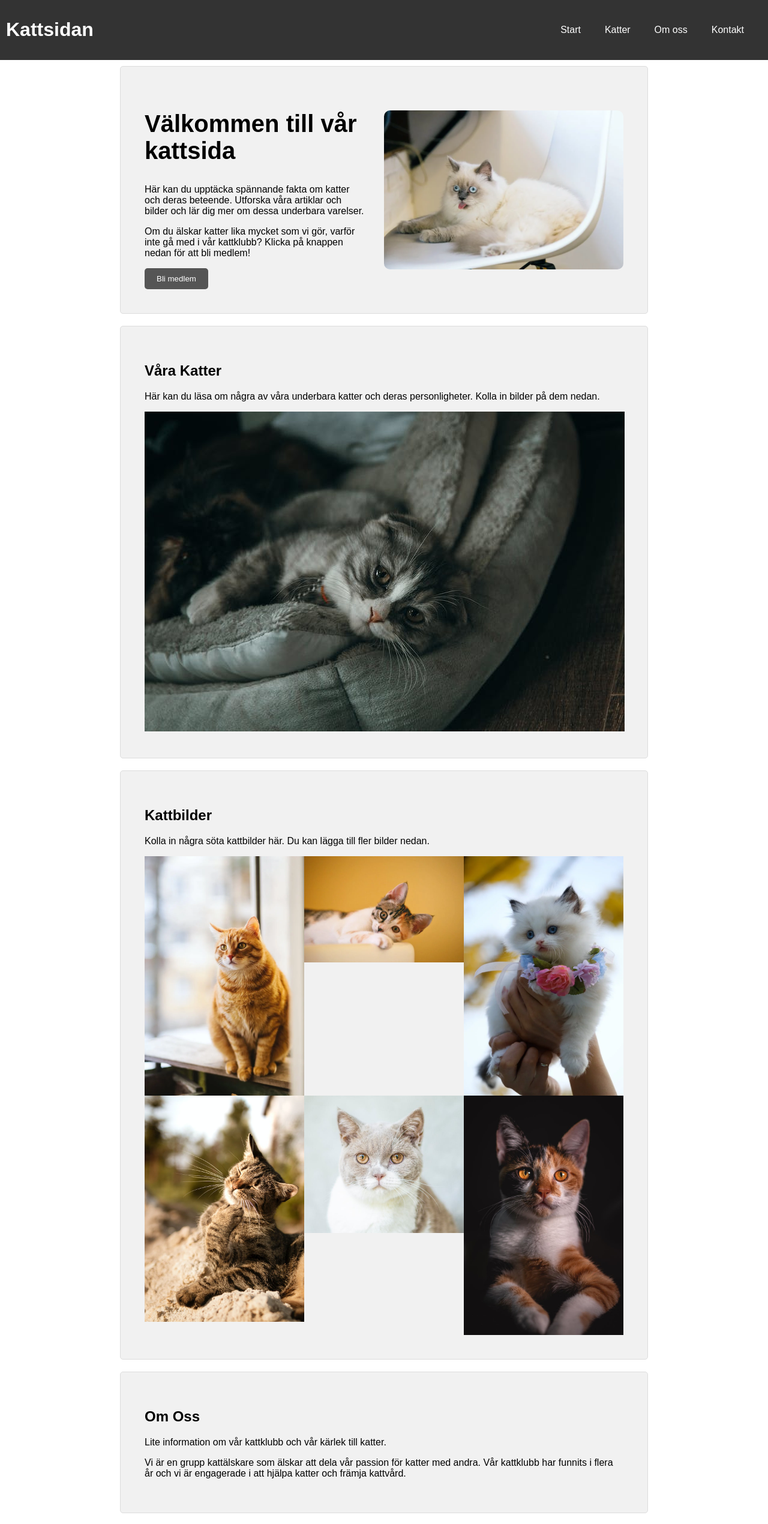
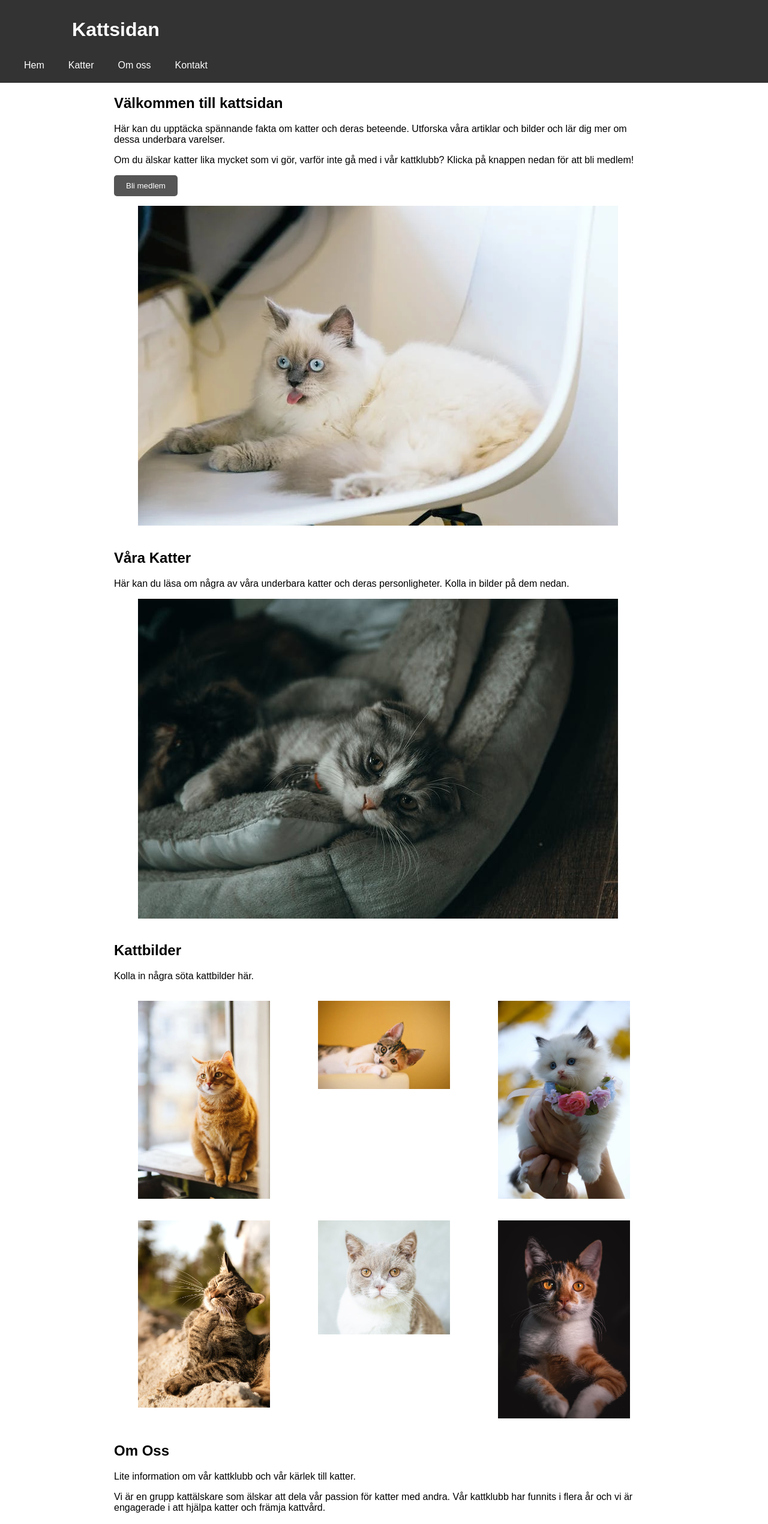
Before and after one commit to frodinger/responsivsajt, a plain HTML site: page index.html in a window 1280 px wide. Shown: the top 2540 px of the page at 60% size. Drawn offline with Linux system fonts and the light colour scheme.

Commit message:
Update index.html

```diff
--- a/index.html
+++ b/index.html
@@ -1,9 +1,9 @@
 <!DOCTYPE html>
-<html lang="sv">
+<html lang="en">
 <head>
-    <meta charset="UTF-8" />
-    <meta name="viewport" content="width=device-width, initial-scale=1.0" />
-    <link rel="stylesheet" href="style.css" />
+    <meta charset="UTF-8">
+    <meta name="viewport" content="width=device-width, initial-scale=1.0">
+    <link rel="stylesheet" href="style.css">
     <title>Kattsidan</title>
     <script
       src="https://kit.fontawesome.com/265b499352.js"
@@ -12,10 +12,11 @@
 </head>
 <body>
     <header>
+        <div class="naven">
             <h1>Kattsidan</h1>
              <nav>
                 <span class="navbar">
-          <a href="#">Start</a>
+                    <a href="#">Hem</a>
                     <a href="#">Katter</a>
                     <a href="#">Om oss</a>
                     <a href="#">Kontakt</a>
@@ -24,12 +25,13 @@
                     <i class="fa-solid fa-bars"></i>
                 </span>
             </nav>
+        </div>
     </header>
     <main>
         <div class="container">
-        <div class="section section1">
-          <div class="section1Text">
-            <h2>Välkommen till vår kattsida</h2>
+            <section class="hero">
+                <div class="content">
+                    <h2>Välkommen till kattsidan</h2>
                     <p>
                       Här kan du upptäcka spännande fakta om katter och deras beteende.
                       Utforska våra artiklar och bilder och lär dig mer om dessa
@@ -41,33 +43,51 @@
                     </p>
                     <button class="button">Bli medlem</button>
                 </div>
+                <figure>
                     <img src="images/1.webp" alt="Katt 1" />
-        </div>
-        <div class="section">
+                </figure>
+            </section>
+            <section class="cats">
+                <div class="content">
                     <h2>Våra Katter</h2>
                     <p>
                         Här kan du läsa om några av våra underbara katter och deras
                         personligheter. Kolla in bilder på dem nedan.
                     </p>
+                </div>
+                <figure>
                     <img src="images/2.jpeg" alt="Katt 1" />
-        </div>
-
-        <div class="section">
+                </figure>
+            </section>
+            <section class="catpics">
+                <div class="content">
                     <h2>Kattbilder</h2>
                     <p>
-            Kolla in några söta kattbilder här. Du kan lägga till fler bilder
-            nedan.
+                        Kolla in några söta kattbilder här.
                     </p>
+                </div>
                 <div class="catGrid">
-            <img src="images/3.webp" alt="Katt 3" />
-            <img src="images/4.webp" alt="Katt 4" />
-            <img src="images/5.webp" alt="Katt 5" />
-            <img src="images/6.jpeg" alt="Katt 6" />
-            <img src="images/7.jpeg" alt="Katt 7" />
-            <img src="images/8.jpeg" alt="Katt 8" />
+                    <figure id="a">
+                        <img src="images/3.webp" alt="Katt 3">
+                    </figure>
+                    <figure id="b">
+                        <img src="images/4.webp" alt="Katt 4">
+                    </figure>
+                    <figure id="c">
+                        <img src="images/5.webp" alt="Katt 5"/>
+                    </figure>
+                    <figure id="d">
+                        <img src="images/6.jpeg" alt="Katt 6">
+                    </figure>
+                    <figure id="e">
+                        <img src="images/7.jpeg" alt="Katt 7"/>
+                    </figure>
+                    <figure id="f">
+                        <img src="images/8.jpeg" alt="Katt 8"/>
+                    </figure>
                 </div>
-        </div>
-        <div class="section">
+            </section>
+            <section class="about">
                 <h2>Om Oss</h2>
                 <p>Lite information om vår kattklubb och vår kärlek till katter.</p>
                 <p>
@@ -75,18 +95,17 @@
                     katter med andra. Vår kattklubb har funnits i flera år och vi är
                     engagerade i att hjälpa katter och främja kattvård.
                 </p>
-        </div>
-        <div class="section">
+            </section>
+            <section class="contact">
                 <h2>Kontakt</h2>
                 <p>
                     Kontakta oss om du har frågor eller förslag. Vi älskar att höra från
                     våra besökare.
                 </p>
                 <p>
-            Du kan nå oss på följande e-postadress:
-            <a href="mailto:kontakt@kattsidan.se">kontakt@kattsidan.se</a>
+                    Du kan nå oss på följande e-postadress: <a href="mailto:kontakt@kattsidan.se">kontakt@kattsidan.se</a>
                 </p>
-        </div>
+            </section>
         </div>
     </main>
     <footer>&copy; 2023 Kattsidan</footer>
```
Lines whose indentation alone changed are shown as unchanged.
